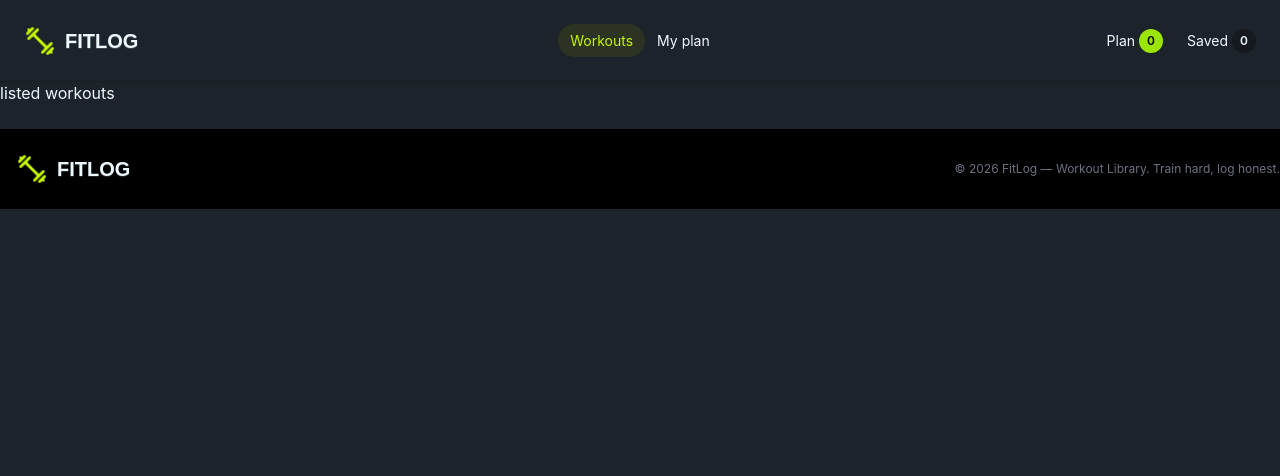
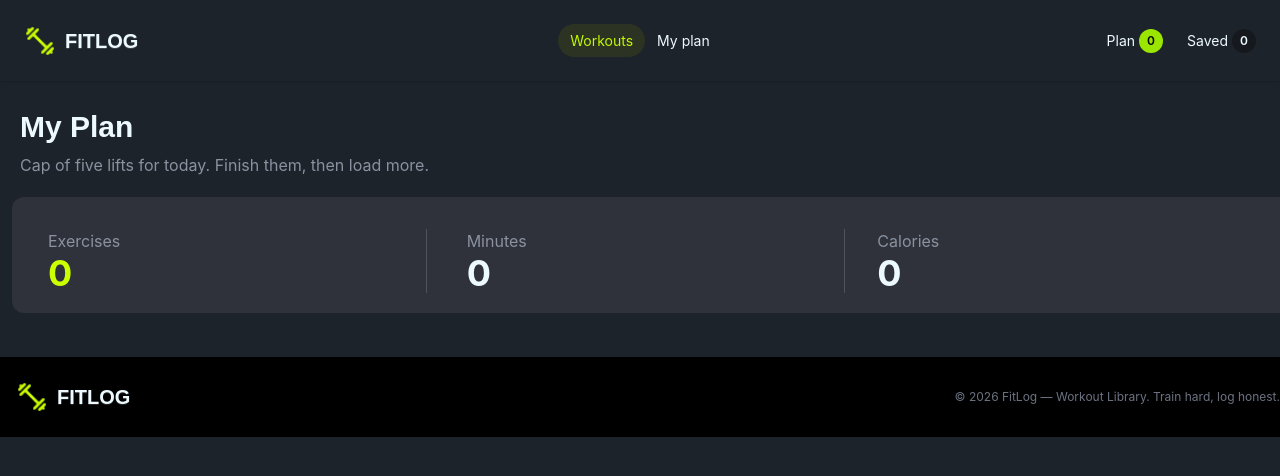
Before and after one commit to TechTahamina/FitLog, a Next.js app: page /my-plan in a window 1280 px wide. Shown: the top 476 px of the page. Built offline with nearby package versions, Linux system fonts and the light colour scheme.

Commit message:
my plan page first section done

```diff
--- a/src/Context/WorkoutProvider.tsx
+++ b/src/Context/WorkoutProvider.tsx
@@ -1,5 +1,6 @@
 "use client";
 import React, { createContext, ReactNode, useState } from "react";
+import { useContext } from "react";
 
 export const WorkoutContext = createContext({});
 const WorkoutProvider = ({children}: {children: ReactNode}) => {
@@ -15,4 +16,5 @@
 
   return (<WorkoutContext.Provider value={sharedData}>{children}</WorkoutContext.Provider>)
 };
+export const usePlan = () => useContext(WorkoutContext);
 export default WorkoutProvider;
--- a/src/app/Components/WorkoutDetails/AddTodaysPlanButton.tsx
+++ b/src/app/Components/WorkoutDetails/AddTodaysPlanButton.tsx
@@ -4,6 +4,7 @@
 import { Workout } from "@/types/workout.types";
 import { WorkoutContext } from "@/Context/WorkoutProvider";
 import { useContext } from "react";
+import { toast } from "react-toastify";
 
 const AddTodaysPlanButton = ({workout}: Workout) => {
 
@@ -15,7 +16,7 @@
         console.log("Add to today's plan button clicked", workout);
         setWorkouts([...workouts, workout]);
 
-        alert(`${workout.name} has been added to today's plan!`);
+        toast.success(`${workout.name} has been added to today's plan!`);
     }
   return (
     <button className="flex items-center gap-2 bg-lime-400 text-black font-bold text-sm px-5 py-3 rounded-xl hover:bg-lime-300 transition" onClick={() => handleAddToTodaysPlan()}>
--- a/src/app/Components/WorkoutDetails/SaveForLaterButton.tsx
+++ b/src/app/Components/WorkoutDetails/SaveForLaterButton.tsx
@@ -6,6 +6,7 @@
 
 import { WorkoutContext } from "@/Context/WorkoutProvider";
 import { Workout } from "@/types/workout.types";
+import { toast } from "react-toastify";
 
 const SaveForLaterButton = ({ workout }: { workout: Workout }) => {
   const { saveForLater, setSaveForLater } = useContext(WorkoutContext);
@@ -13,7 +14,7 @@
   const handleSaveForLater = () => {
     console.log("save for later button clicked", workout);
     setSaveForLater([...saveForLater, workout]);
-    alert(`${workout.name} has been added to save for later!`);
+    toast.success(`${workout.name} has been added to save for later!`);
   };
 
   return (
--- a/src/app/my-plan/page.tsx
+++ b/src/app/my-plan/page.tsx
@@ -1,14 +1,43 @@
 "use client";
-import { WorkoutContext } from "@/Context/WorkoutProvider";
-import { useContext } from "react";
+import { usePlan } from "@/Context/WorkoutProvider";
 
-const ListedWorkouts = () => {
-  const { workouts, saveForLater } = useContext(WorkoutContext);
 
-  console.log(workouts, saveForLater, "workouts", "save for later");
-  return <div>
-    listed workouts
-  </div>;
+
+const MyPlanWorkouts = () => {
+  const { workouts } = usePlan();
+
+  console.log(workouts);
+ const exercisesCount = workouts.length;
+ const totalMinutes = workouts.reduce((total, workout) => total + workout.duration, 0);
+ const totalCalories = workouts.reduce((total, workout) => total + workout.caloriesBurned, 0);
+
+  return (
+    <div className="container mx-auto py-5">
+      <h2 className="mx-5 py-2 text-left text-3xl font-bold capitalize oswald-font">My Plan</h2>
+      <p className="mx-5 text-left text-md font-normal text-[#8A92A0]">
+        Cap of five lifts for today. Finish them, then load more.
+        </p>
+
+      <div className="rounded-xl bg-[#2f323b] container ml-3 mx-auto pt-8 p-5  grid grid-cols-1 md:grid-cols-2 lg:grid-cols-3 gap-4 mt-5">
+
+        <div  className="border-r border-[#515358] mx-2">
+          <p className="text-left font-normal text-base mx-2 text-[#8A92A0]">Exercises</p>
+          <p className="mx-2 text-4xl font-bold text-[#CCFF00] ">{exercisesCount}</p>
+        </div>
+        <div className="border-r border-[#515358] mx-2">
+          <p className="text-left font-normal text-base  mx-2 text-[#8A92A0]">Minutes</p>
+          <p className="mx-2 text-4xl font-bold">{totalMinutes}</p>
+        </div>
+        <div className="">
+          <p className="text-left font-normal text-base  mx-2 text-[#8A92A0]">Calories</p>
+          <p className="mx-2 text-4xl font-bold">{totalCalories}</p>
+        </div>
+
+      </div>
+
+
+    </div>
+  );
 };
 
-export default ListedWorkouts;
+export default MyPlanWorkouts;
```
